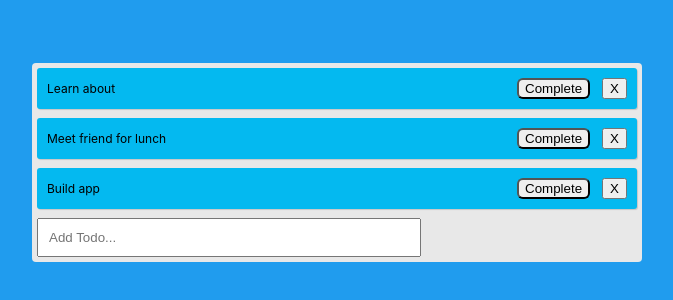
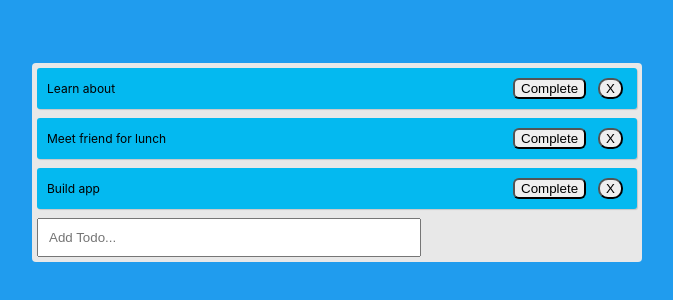
Before and after one commit to dariok87/react-hooks-practice, a React (Create React App) app: page / in a window 1280 px wide. Shown: the part 268-568 px from the top of the page, without its empty margins (303-976 px from the left). Built offline with nearby package versions, Linux system fonts and the light colour scheme.

Commit message:
Add remove className

```diff
--- a/src/App.css
+++ b/src/App.css
@@ -43,3 +43,10 @@
   width: 360px;
   outline: none;
 }
+
+.remove {
+  cursor: pointer;
+  border-radius: 10px;
+  outline: none;
+  margin-right: 4px;
+}
--- a/src/App.js
+++ b/src/App.js
@@ -12,7 +12,9 @@ function Todo({ todo, index, completeTodo, removeTodo }) {
         <button className="complete" onClick={() => completeTodo(index)}>
           Complete
         </button>
-        <button onClick={() => removeTodo(index)}>X</button>
+        <button className="remove" onClick={() => removeTodo(index)}>
+          X
+        </button>
       </div>
     </div>
   );
```
